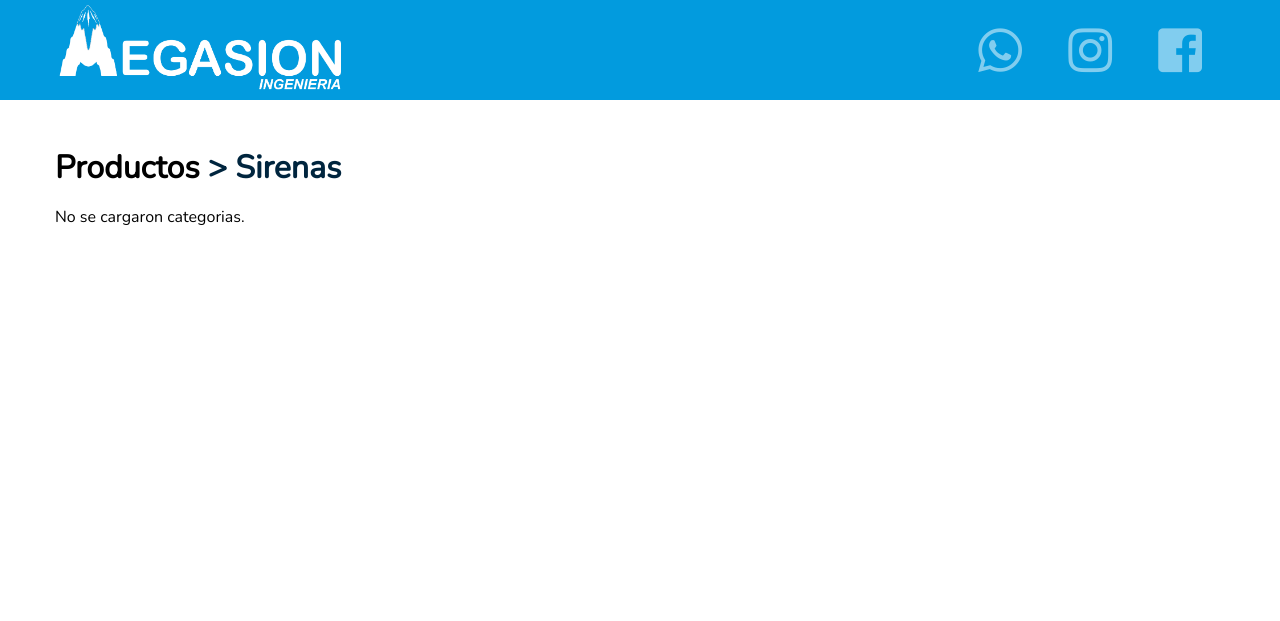
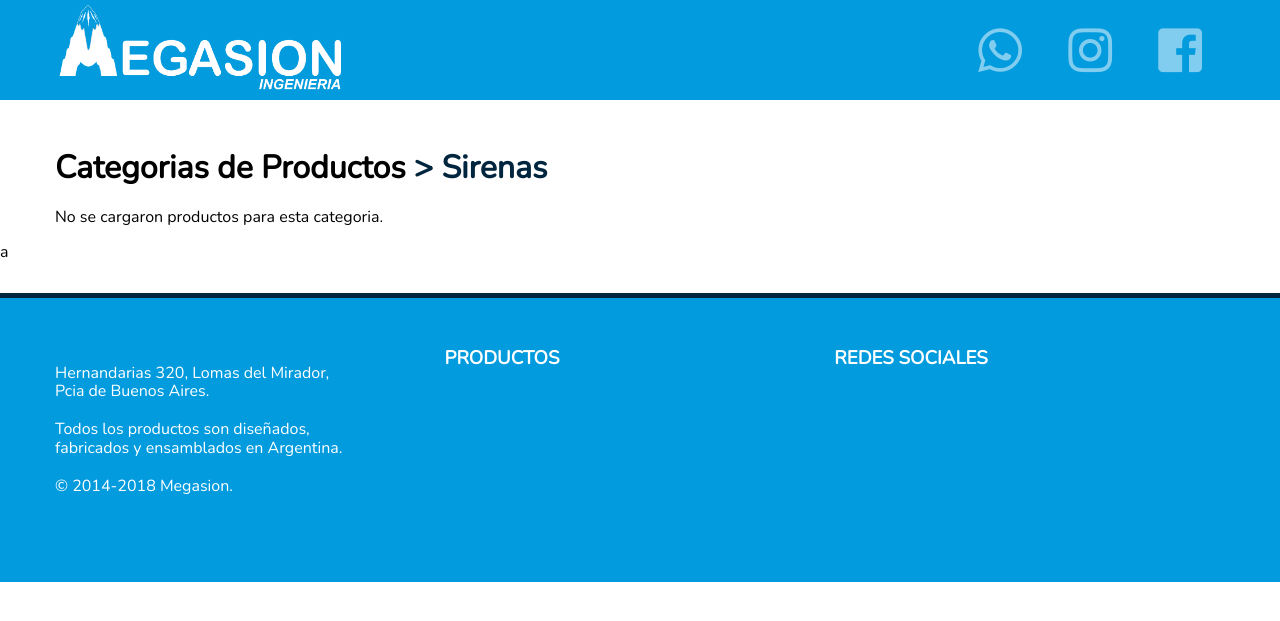
Before and after one commit to LucasVidela7/megasion, a Django app: a page that uses backoffice/templates/backoffice/productos.html in a window 1280 px wide. Shown: the top 621 px of the page. Run offline with Django 3.2, Linux system fonts and the light colour scheme; data comes from the database, SQL or seed files in the repository; both versions use the stored data as it was after the commit; parts of the project's set-up code (start-up, migrations or seed data) failed here and were passed over; some libraries are stand-ins or nearby versions.

Commit message:
actualizando

```diff
--- a/backoffice/static/css/style.css
+++ b/backoffice/static/css/style.css
@@ -13,6 +13,11 @@ body{
 .contenido{
     margin: 0 auto;
     width: 1170px;
+}
+
+.break{
+    display:block;
+    height:50px;
 }
 
 /* ==========================================================================
--- a/backoffice/templates/backoffice/productos.html
+++ b/backoffice/templates/backoffice/productos.html
@@ -4,7 +4,7 @@
         <div class="contenido">
             <h1>
                 {% if url_categoria %}
-                    <a href="{%url 'productos' %}" >Productos</a>
+                    <a href="{%url 'productos' %}" >Categorias de Productos</a>
 
                     {% if url_producto %}
                         > <a href="{%url 'productos_categorias' url_categoria %}" >{{url_categoria}}</a>
@@ -13,7 +13,7 @@
                         > {{url_categoria}}
                     {% endif %}
                 {% else %}
-                    Productos
+                    Categorias de Productos
                 {% endif %}
             </h1>
             {% if categorias %}
@@ -58,11 +58,10 @@
                 {% endfor %}
                 </ul>
             {% else %}
-            <p>No se cargaron categorias.</p>
+            <p>No se cargaron productos para esta categoria.</p>
             {% endif %}
         </div>
     </section>
-    <footer>
-
-    </footer>
+    <div class="break">a</div>
+    {% include 'backoffice/includes/footer.html' %}
 </body>
--- a/megasion/settings.py
+++ b/megasion/settings.py
@@ -25,10 +25,11 @@ SECRET_KEY = 'd+#@-s2evll()n(xugv3$(^f)w1xts%lt++cu)z&x_b3@x!(%5'
 # SECURITY WARNING: don't run with debug turned on in production!
 DEBUG = True
 
-with open("/home/lucasv/Escritorio/.code-lucas/.IP_SERVIDOR", "r")  as file:
-    IP2 = file.read()
+#with open("/home/lucasv/Escritorio/.code-lucas/.IP_SERVIDOR", "r")  as file:
+#    IP2 = file.read()
 
 IP = get('https://api.ipify.org').text
+IP2 = IP
 ALLOWED_HOSTS = [IP, '127.0.0.1', '0.0.0.0', IP2, 'maincra.servegame.com']
 
 # Application definition
```
Also changed, not shown: db.sqlite3, media/descarga.jfif (added).
